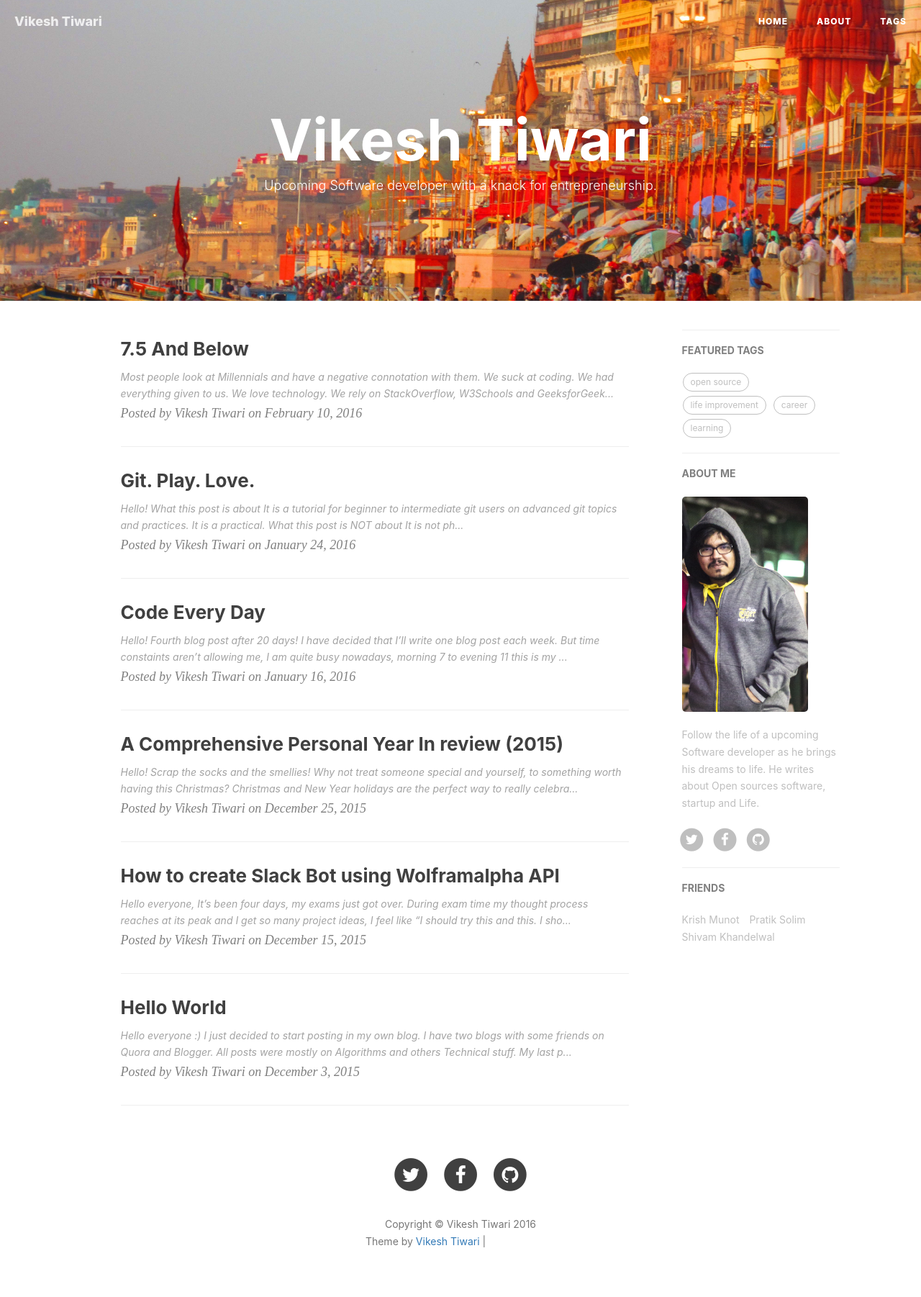
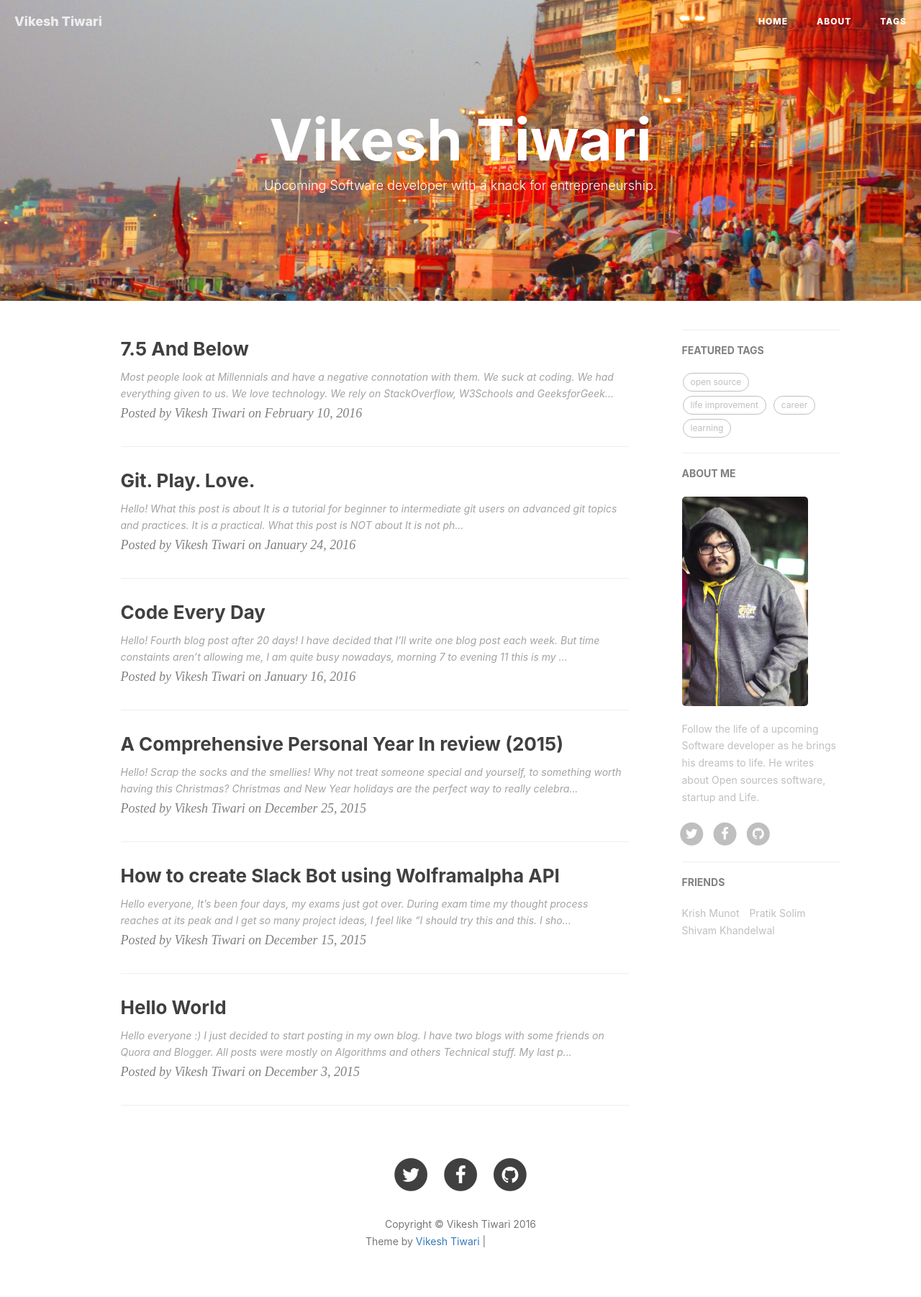
Before and after one commit to nish-d/vicky002.github.io, a Jekyll site: the page built from index.html, in a window 1280 px wide. Shown: the whole page at 72% size. Built offline with Jekyll 4.4.1, drawn with Linux system fonts in a browser that asks for light colours; nearby versions of some CDN libraries; some web fonts are replaced; the list of posts is cut into pages by our own code; comment, search, counter and statistics services are not loaded; grey boxes are pictures that could not be loaded.

Commit message:
specified width and height

```diff
--- a/_layouts/page.html
+++ b/_layouts/page.html
@@ -103,7 +103,7 @@ layout: default
         <hr><h5><a href="{{/about/ | prepend: site.baseurl }}">ABOUT ME</a></h5>
         <div class="short-about">
           {% if site.sidebar-avatar %}
-          <img src="{{site.sidebar-avatar}}" />
+          <img src="{{site.sidebar-avatar}}" width="170px" height="291px"/>
           {% endif %}
           {% if site.sidebar-about-description %}
           <p>{{site.sidebar-about-description}}</p>
```
